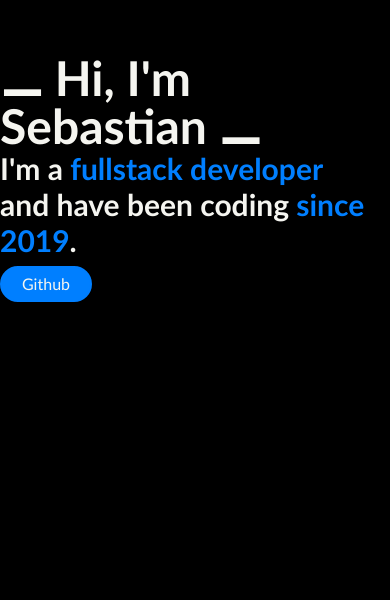
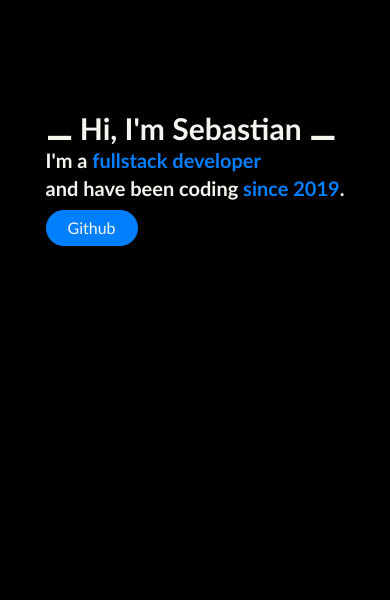
Before and after one commit to TitanProgrammer4480/Portfolio, a React (Vite) app: page / in a window 390 px wide. Shown: the part 244-844 px from the top of the page. Built offline with nearby package versions, Linux system fonts and the light colour scheme; no server answers; the database is empty.

Commit message:
added media querie

```diff
--- a/src/index.css
+++ b/src/index.css
@@ -53,3 +53,18 @@ body {
     @apply font-semibold;
   }
 }
+
+@media (max-width: 480px) {
+  h1 {
+    @apply text-3xl;
+    @apply font-bold;
+  }
+  h2 {
+    @apply text-xl;
+    @apply font-bold;
+  }
+  h3 {
+    @apply text-lg;
+    @apply font-bold;
+  }
+}
```
